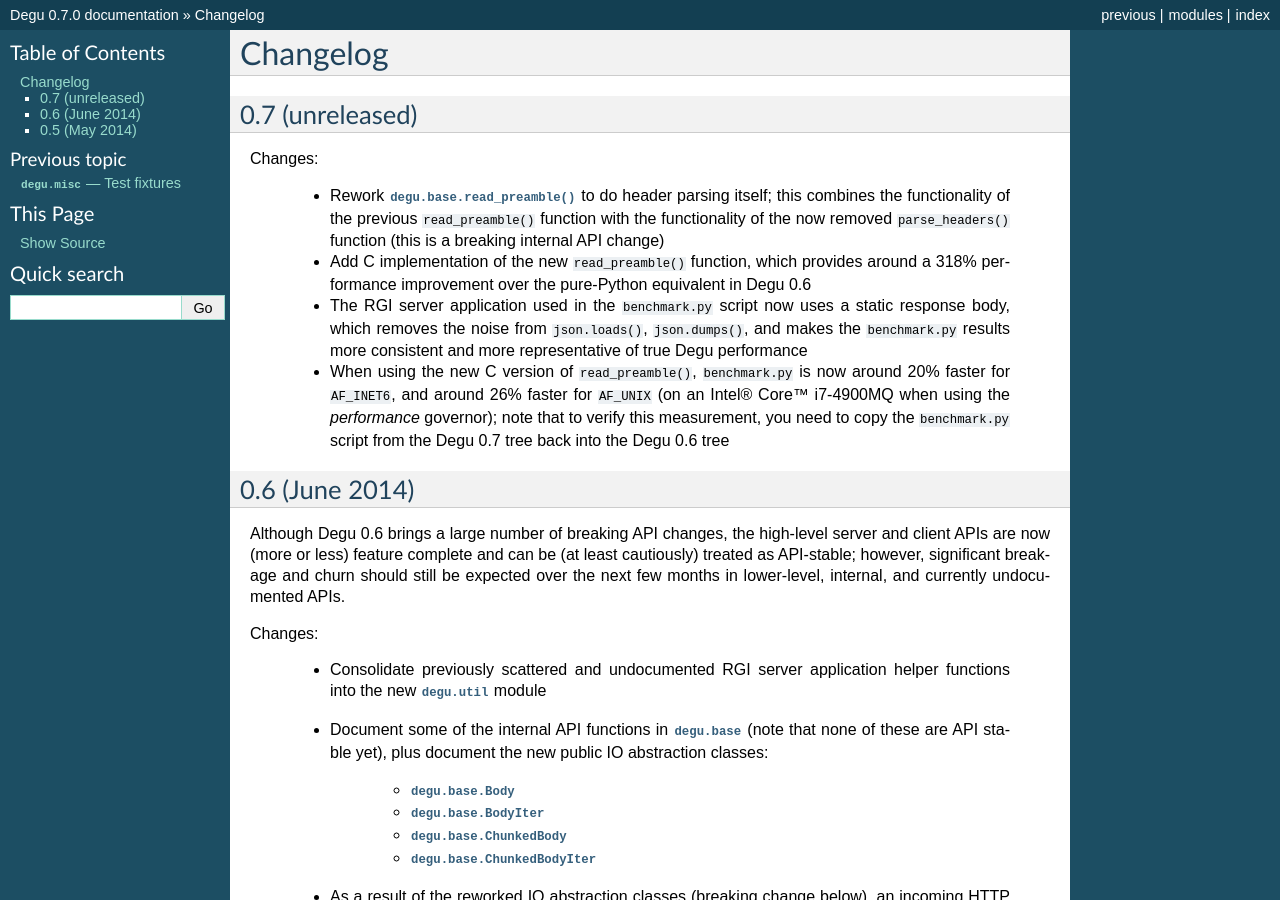
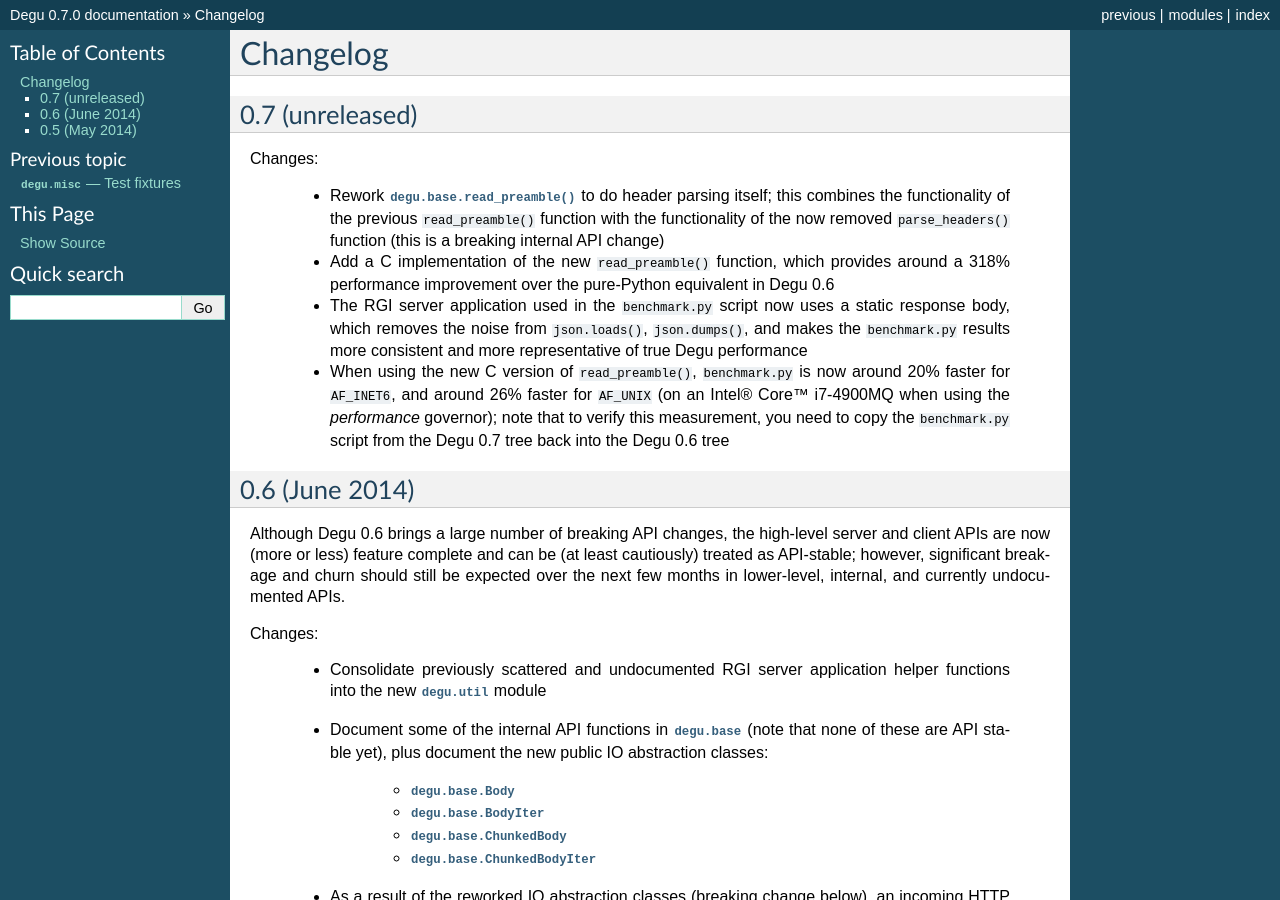
Before and after one commit to json420/degu, a Sphinx documentation site: the page built from doc/changelog.rst, in a window 1280 px wide and 900 px high. Built offline with Sphinx 7.4.7, drawn with Linux system fonts in a browser that asks for light colours.

```diff
--- a/doc/changelog.rst
+++ b/doc/changelog.rst
@@ -13,7 +13,7 @@ Changes:
       with the functionality of the now removed ``parse_headers()`` function
       (this is a breaking internal API change)
 
-    * Add C implementation of the new ``read_preamble()`` function, which
+    * Add a C implementation of the new ``read_preamble()`` function, which
       provides around a 318% performance improvement over the pure-Python
       equivalent in Degu 0.6
 
```
